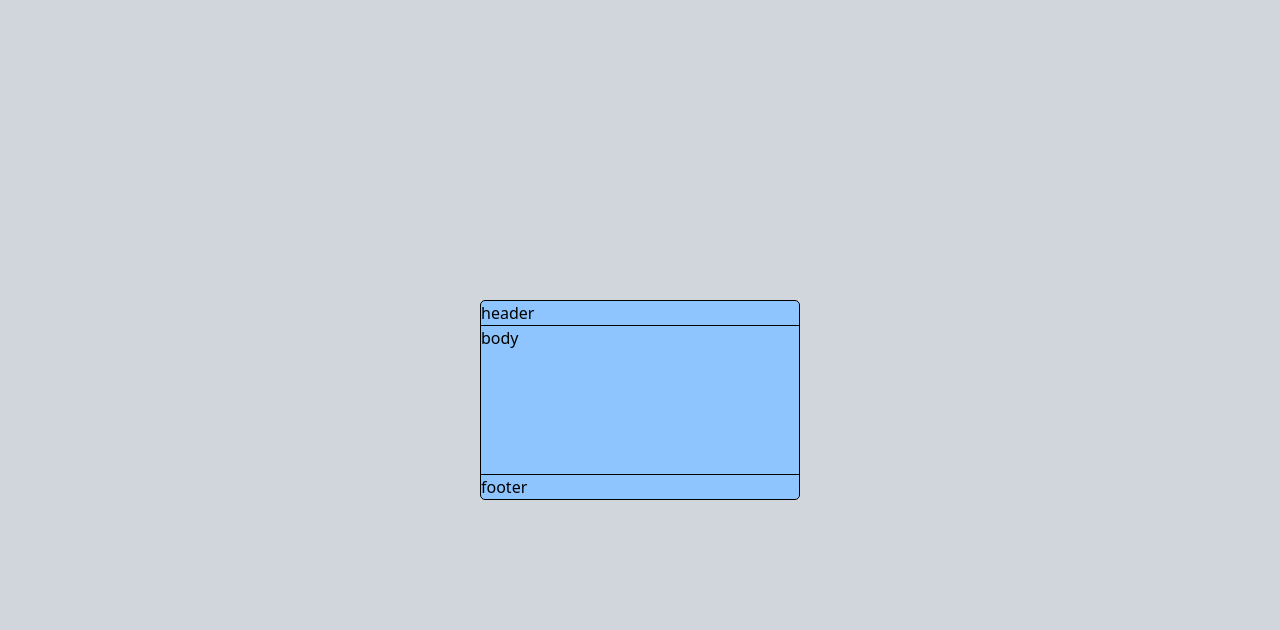
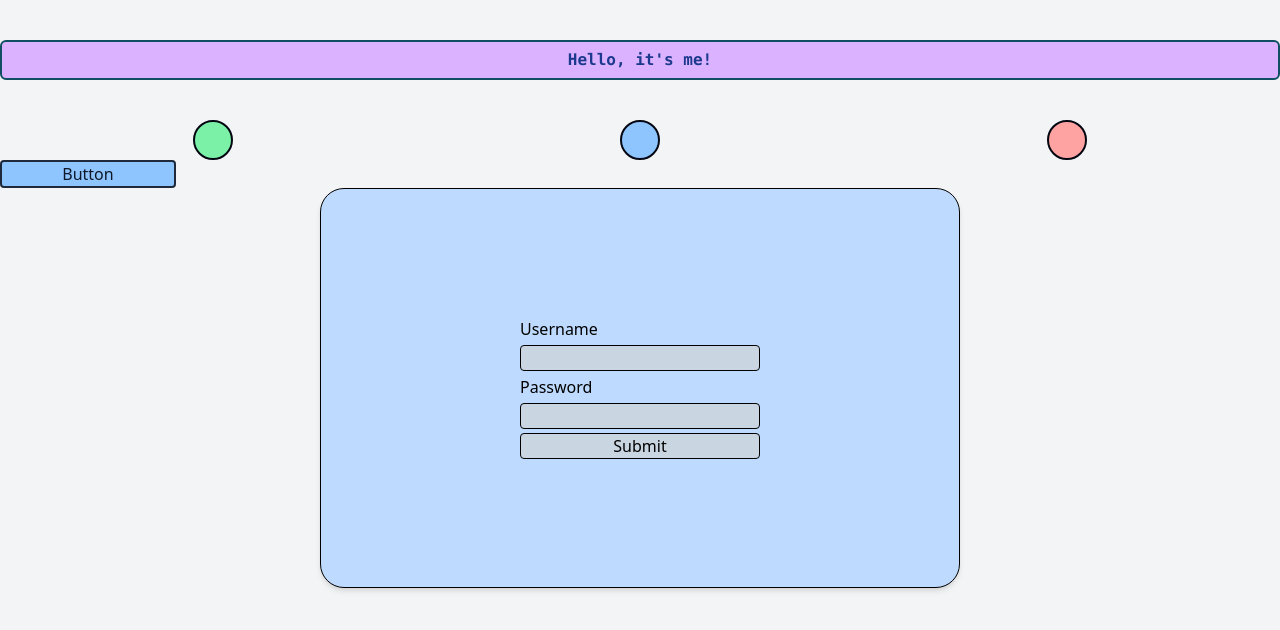
Before and after one commit to rayveerrr/training-repo, a plain HTML site: page tailwind/index.html in a window 1280 px wide. Drawn offline with nearby package versions, Linux system fonts and the light colour scheme.

Commit message:
tailwind practice

```diff
--- a/tailwind/index.html
+++ b/tailwind/index.html
@@ -4,15 +4,61 @@
     <meta charset="UTF-8">
     <meta name="viewport" content="width=device-width, initial-scale=1.0">
     <script src="https://cdn.jsdelivr.net/npm/@tailwindcss/browser@4"></script>
+    <script src="https://unpkg.com/flowbite@latest/dist/flowbite.js"></script>
+
+    <script>
+        tailwind.config = {
+          theme: {
+            extend: {
+              colors: {
+                brand: '#ff6363',
+              },
+              fontFamily: {
+                sans: ['Poppins', 'sans-serif'],
+              }
+            }
+          }
+        }
+      </script>
+
     <title>Tailwind CSS</title>
 </head>
-<body>
-    <div class="h-screen w-screen bg-gray-300 flex justify-center items-center">
-        <div class="h-[25%] w-[25%] border rounded-[5px] bg-blue-300 grid grid-rows-[auto_1fr_auto]">
-            <div class="h-[100%] border-b-1">header</div>
-            <div class="">body</div>
-            <div class="h-[100%] border-t-1">footer</div>
-        </div>
+<body class="m-0 p-0 box-border font-sans bg-gray-100">
+    <div class="w-full h-10 rounded-md bg-purple-300 border-2 border-cyan-900 my-10 flex justify-center items-center">
+        <h1 class="text-blue-900 font-mono font-extrabold">Hello, it's me!</h1>
     </div>
+
+    <div class="flex flex-row justify-around">
+        <div class="bg-green-300 border-gray-950 border-2 rounded-full w-10 h-10"></div>
+        <div class="bg-blue-300 border-gray-950 border-2 rounded-full w-10 h-10"></div>
+        <div class="bg-red-300 border-gray-950 border-2 rounded-full w-10 h-10"></div>
+    </div>
+
+    <div>
+        <input type="button" value="Button" id="dropdownbutton" data-dropdown-toggle="dropdown"  class="relative w-44 rounded-sm bg-blue-300 text-gray-900 cursor-pointer border-2 border-gray-800 hover:bg-blue-700 hover:text-white">
+        <ul id="dropdown" aria-labelledby="dropdownbutton" class="w-44 text-center border-1 shadow-lg absolute top-[100%] left-0 z-10 hidden">
+            <li><a href="#january" class=" block bg-slate-200 text-blue-950 hover:bg-blue-950 hover:text-slate-200 hover:text-lg hover:p-1">January</a></li>
+            <li><a href="#february" class=" block bg-slate-200 text-blue-950 hover:bg-blue-950 hover:text-slate-200 hover:text-lg hover:p-1">February</a></li>
+            <li><a href="#march" class=" block bg-slate-200 text-blue-950 hover:bg-blue-950 hover:text-slate-200 hover:text-lg hover:p-1">March</a></li>
+            <li><a href="#april" class=" block bg-slate-200 text-blue-950 hover:bg-blue-950 hover:text-slate-200 hover:text-lg hover:p-1">April</a></li>
+        </ul>
+    </div>
+
+    <div class="w-[50vw] h-[50vh] border shadow-md bg-blue-200 m-auto rounded-3xl p-0 ">
+        <form action="" method="post" class="w-full h-full flex flex-col items-center justify-center">
+            <div class="">
+                <label for="username">Username</label>
+                <div>
+                    <input type="text" id="username" class="my-1 w-60 text-base bg-slate-300 rounded-sm border border-black focus:border-2 focus:border-blue-500 focus:outline-none">
+                </div>
+                <label for="password">Password</label>
+                <div>
+                    <input type="password" id="password" class="my-1 w-60 text-base bg-slate-300 rounded-sm border border-black focus:border-2 focus:border-blue-500 focus:outline-none">
+                </div>
+                <input type="button" value="Submit" class="w-60 text-base bg-slate-300 rounded-sm border-1 hover:border-2 hover:border-black hover:bg-blue-700 hover:text-white">
+            </div>
+        </form>
+    </div>
+
 </body>
 </html>
```
